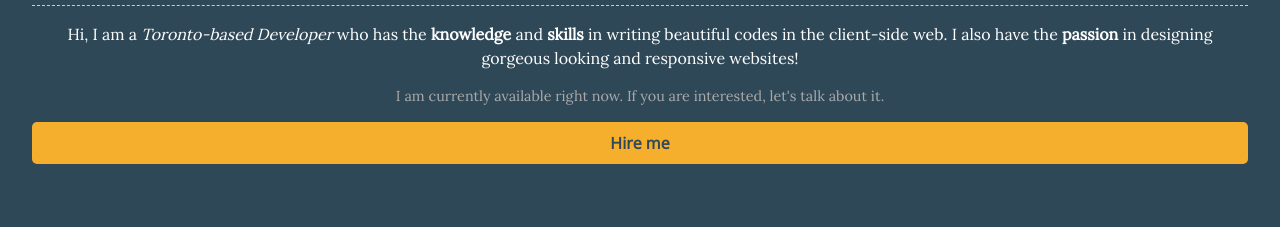
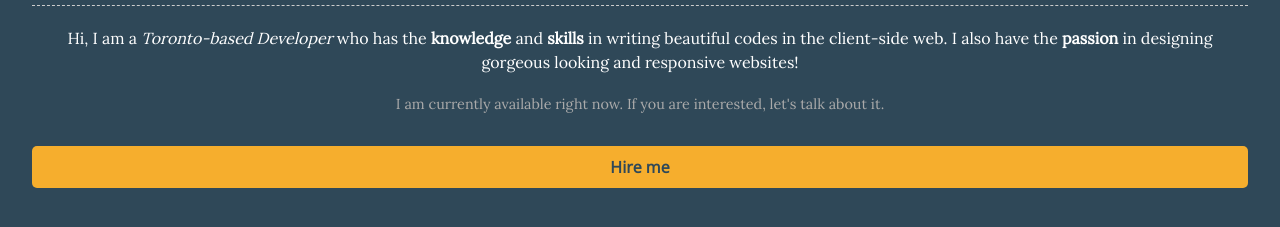
Before and after one commit to luigieancheta/luigieancheta.github.io, a plain HTML site: page index.html in a window 1280 px wide. Shown: the part 185-412 px from the top of the page. Drawn offline with nearby package versions, Linux system fonts and the light colour scheme.

Commit message:
little change
margin adjustments

```diff
--- a/css/main.css
+++ b/css/main.css
@@ -59,18 +59,22 @@ p {
         color: #aaa;
         font-size: 0.9em;
     }
+.header .tagline {
+    margin: 20px 0;
+}
     /* /header */
 
     /* CTA */
     .cta:link {
-        display:block;
+        display: block;
         margin: 10px 0;
         padding: 10px 15px;
         color: #2F4858;
         background-color: #F6AE2D;
-        font-weight: 900;
+        font-weight: 800;
         text-decoration: none;
         border-radius: 5px;
+        margin: 30px 0;
     }
     .cta:hover {
         text-decoration: underline;
--- a/index.html
+++ b/index.html
@@ -20,7 +20,9 @@
         <h1>Luigie Ancheta</h1>
         <h2>Front End Web Developer</h2>
         <hr>
-        <p>Hi, I am a <em>Toronto-based Developer</em> who has the <strong>knowledge</strong> and <strong>skills</strong> in writing beautiful codes in the client-side web. I also have the <strong>passion</strong> in designing gorgeous looking and responsive websites!</p>
+        <div class="tagline">
+            <p>Hi, I am a <em>Toronto-based Developer</em> who has the <strong>knowledge</strong> and <strong>skills</strong> in writing beautiful codes in the client-side web. I also have the <strong>passion</strong> in designing gorgeous looking and responsive websites!</p>
+        </div>
 
         <p class="availability">I am currently available right now. If you are interested, let's talk about it.</p>
         <a href="#hireme" class="cta">Hire me</a>
```
